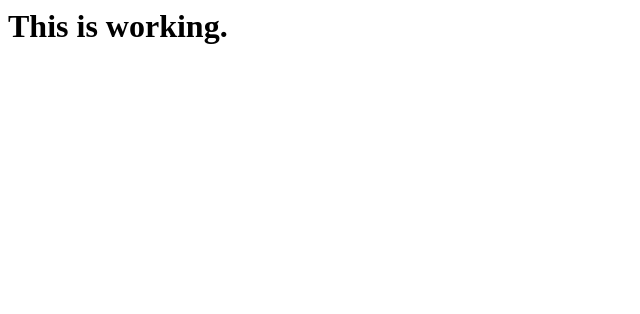
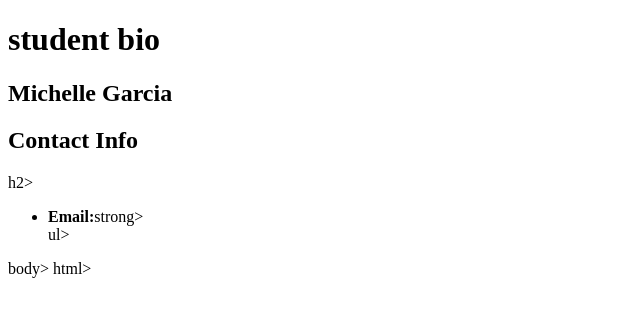
Before and after one commit to michellemarshgarcia/michellemarshgarcia.github.io, a plain HTML site: page index.html in a window 1280 px wide. Shown: the whole page, without its empty margins (0-640 px from the left). Drawn offline with Linux system fonts and the light colour scheme.

Commit message:
secong commit

```diff
--- a/index.html
+++ b/index.html
@@ -1 +1,21 @@
-<h1>This is working.</h1>
+<!DOCTYPE html>
+<html lang="en-us">
+	<head>
+		<title>Text type</title>
+	</head>
+	<body>
+		<h1>student bio</h1>
+		<section>
+			<h2>Michelle Garcia</h2>
+
+	</section>
+	<section>
+		<h2>Contact Info</h2>h2>
+		<ul>
+			<li>
+				<strong>Email:</strong>strong>
+				<a hraf ="mailto:michellemarshgarcia@gmail.com"=michellemarshgarcia@gmail.com/a>
+			</li>
+		</a>ul>
+</section>body>
+</body>html>
```
